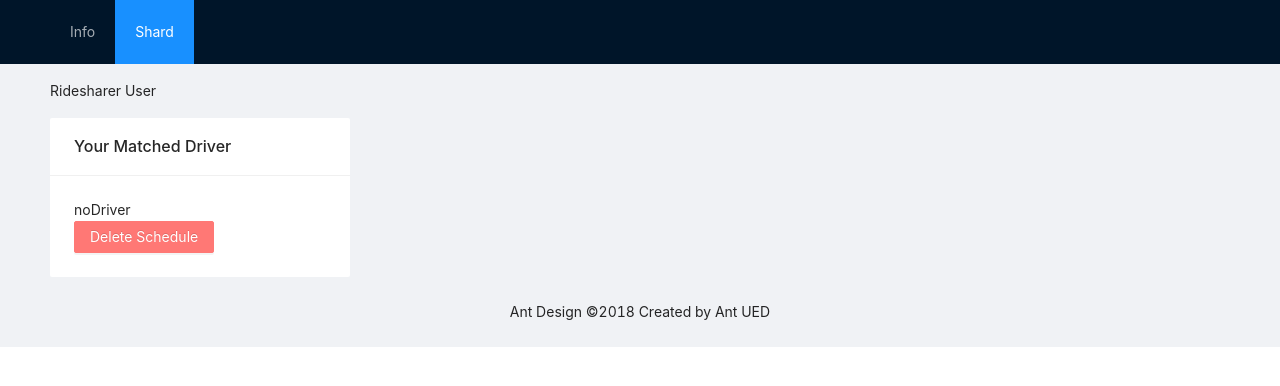
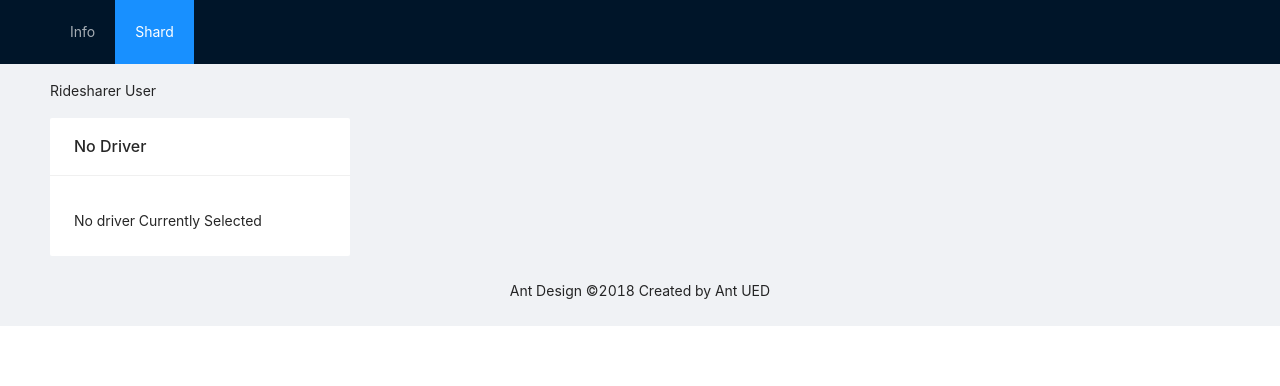
Before and after one commit to lisihang1401443109/early_bird_saver, a React (Create React App) app in the folder frontend/early_bird_saver/: page /people in a window 1280 px wide. Both pictures are taken after a click on the button "Delete Schedule". Shown: the top 386 px of the page. Built offline with nearby package versions, Linux system fonts and the light colour scheme.

Commit message:
soemthing

```diff
--- a/frontend/early_bird_saver/src/People.jsx
+++ b/frontend/early_bird_saver/src/People.jsx
@@ -13,6 +13,18 @@ const Driver = (props) => {
         }
     }
 
+    const doMatch = (location, time, university) => {
+        // TODO
+        return -1
+    }
+
+    const matchDriver = () => {
+        return doMatch(userInfo.pickupLocation, userInfo.scheduledTime, userInfo.universityId)
+    }
+
+
+
+
     const deleteDriver = () => {
         // TODO
 
@@ -23,6 +35,7 @@ const Driver = (props) => {
 
     const [ driverID, setDriverID ] = useState(props.shared)
     const [driverInfo, setDriverInfo] = useState([])
+    const userInfo = props.user
 
     const update = (id) => {
         setDriverInfo(
@@ -39,16 +52,20 @@ const Driver = (props) => {
 
     return (
         <div className="site-card-border-less-wrapper">
-        <Card title={driverID >= 0 ? 'Your Driver' : 'Your Matched Driver'} bordered={false} style={{ width: 300 }}>
-        {driverID > -1 ? <div>
-          <p>Driver Name: {driverInfo.driverName}</p>
-          <p>Scheduled Time: {driverInfo.scheduledTime}</p>
-          <p>Pick Up Location: {driverInfo.pickupLocation}</p>
-        </div> :
+        <Card title={driverID >= 0 ? 'Your Driver' : 'No Driver'} bordered={false} style={{ width: 300 }}>
+        {driverID > -1 ?
         <div>
-            noDriver
+            <div>
+            <p>Driver Name: {driverInfo.driverName}</p>
+            <p>Scheduled Time: {driverInfo.scheduledTime}</p>
+            <p>Pick Up Location: {driverInfo.pickupLocation}</p>
+            </div>
+            <Button type='primary' danger onClick={deleteDriver}>Delete Schedule</Button></div> :
+        <div>
+            No driver Currently Selected
+            <Button type='primary' onClick={matchDriver}></Button>
         </div>}
-          <Button type='primary' danger onClick={deleteDriver}>Delete Schedule</Button>
+
         </Card>
       </div>
     )
@@ -122,7 +139,7 @@ const People = () => {
                 <Breadcrumb.Item>App</Breadcrumb.Item> */}
             </Breadcrumb>
             <div className="site-layout-content">
-                <Driver shared={user.driverID}></Driver>
+                <Driver shared={user.driverID} user = {user}></Driver>
             </div>
             </Content>
             <Footer style={{ textAlign: 'center' }}>Ant Design ©2018 Created by Ant UED</Footer>
```
